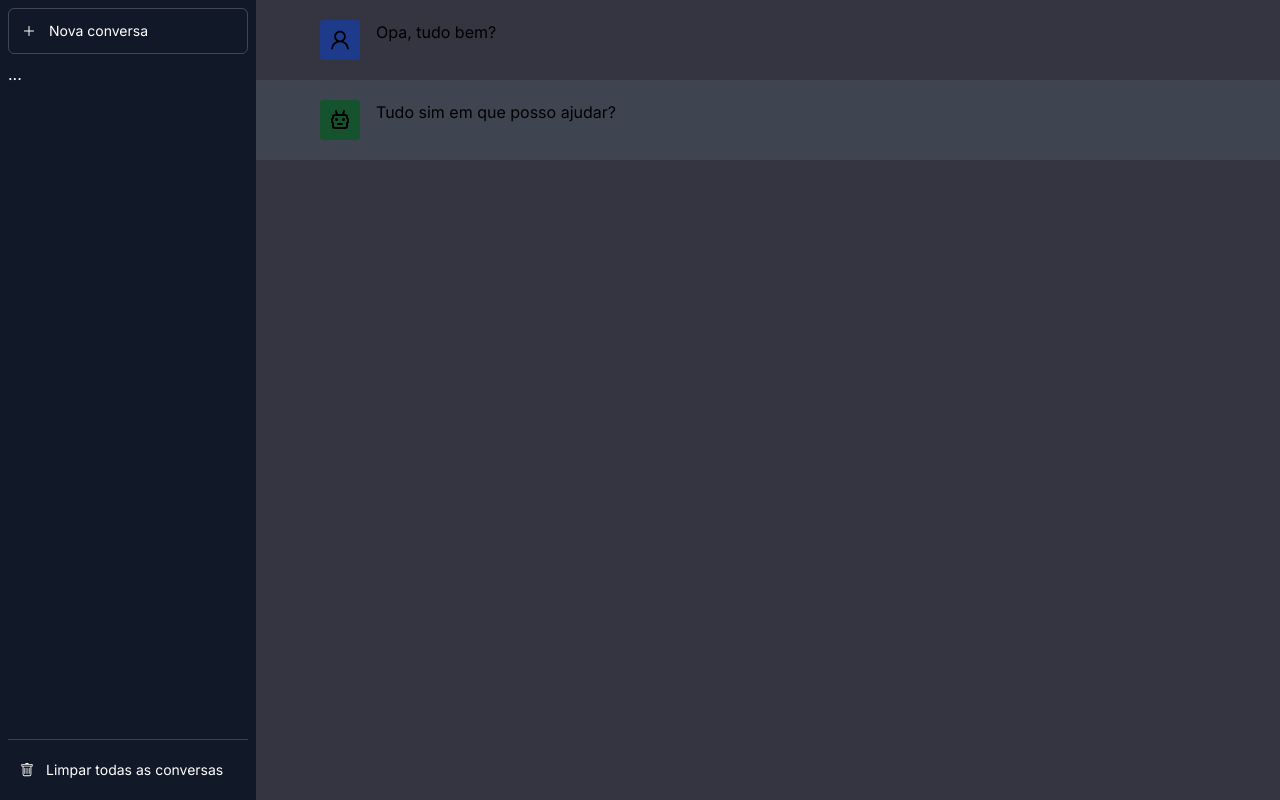
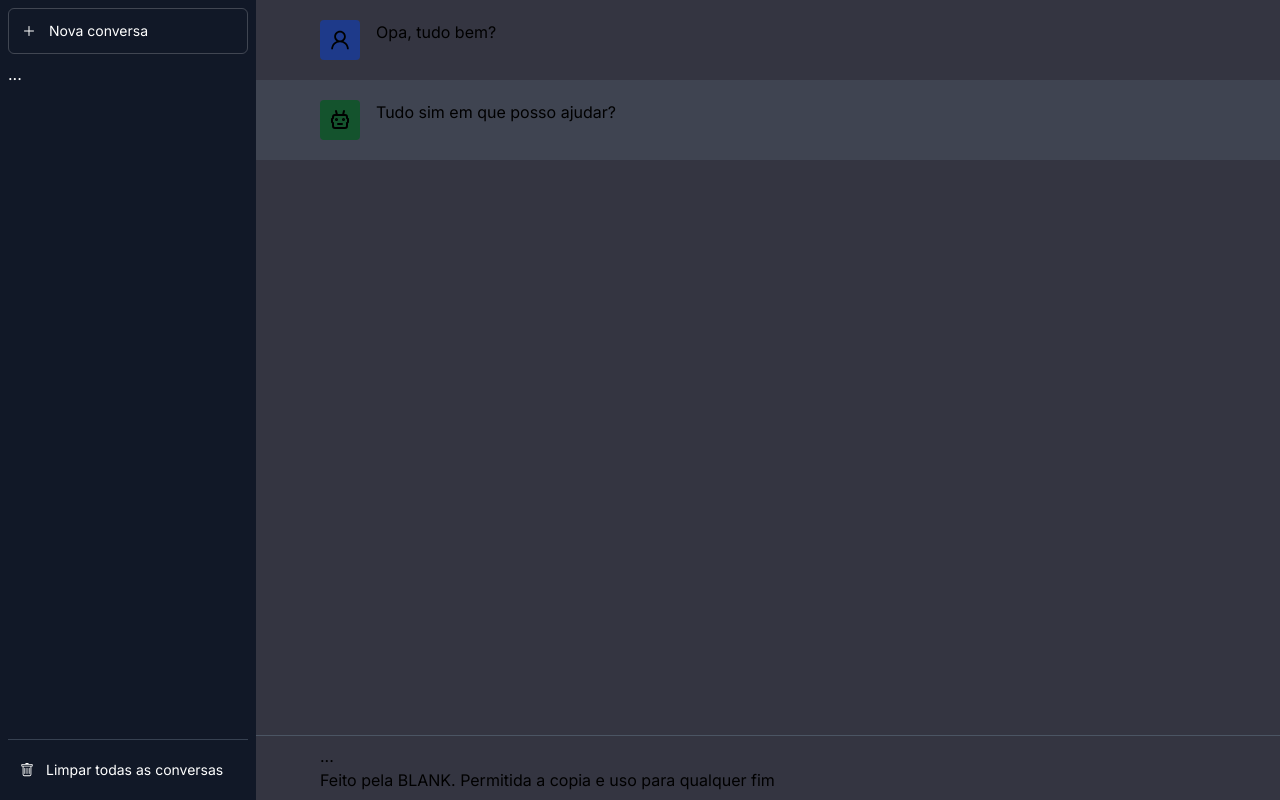
Before and after one commit to Lucas-Wilian/chatgpt-clone-typescript-tailwind, a Next.js app: page / in a window 1280 px wide. Built offline with nearby package versions, Linux system fonts and the light colour scheme.

Commit message:
feat: footer create

```diff
--- a/src/app/page.tsx
+++ b/src/app/page.tsx
@@ -1,6 +1,7 @@
 'use client';
 
 import { ChatArea } from '@/components/ChatArea';
+import { Footer } from '@/components/Footer';
 import { Header } from '@/components/Header';
 import { Sidebar } from '@/components/Sidebar';
 import { Chat } from '@/types/Chat';
@@ -29,6 +30,8 @@ const Page = () => {
 
   const handleNewChat = () => {};
 
+  const handleSendMessage = () => {};
+
   return (
     <main className='flex min-h-screen bg-gpt-gray '>
       <Sidebar
@@ -46,8 +49,8 @@ const Page = () => {
           title={`Bla bla bla`}
           newChatClick={handleNewChat}
         />
-
         <ChatArea chat={chatActive} />
+        <Footer onSendMessage={handleSendMessage} />
       </section>
     </main>
   );
--- /dev/null
+++ b/src/components/ChatMessageInput.tsx
@@ -0,0 +1,7 @@
+type Props = {
+  onSend: () => void;
+};
+
+export const ChatMessageInput = ({ onSend }: Props) => {
+  return <div>...</div>;
+};
--- /dev/null
+++ b/src/components/Footer.tsx
@@ -0,0 +1,19 @@
+import { ChatMessageInput } from './ChatMessageInput';
+
+type Props = {
+  onSendMessage: (message: string) => void;
+};
+
+export const Footer = ({ onSendMessage }: Props) => {
+  return (
+    <footer className='w-full border-t border-t-gray-600 p-2'>
+      <div className='max-w-4xl m-auto'>
+        <ChatMessageInput onSend={onSendMessage} />
+        <div className=''>
+          Feito pela BLANK. Permitida a copia e uso para qualquer fim
+          <br />
+        </div>
+      </div>
+    </footer>
+  );
+};
```
